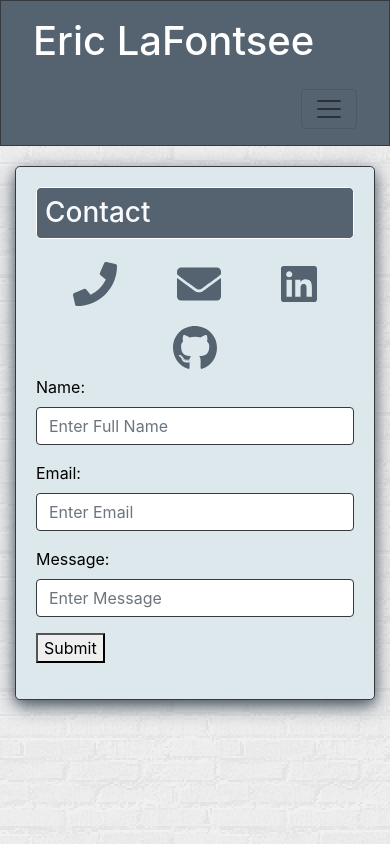
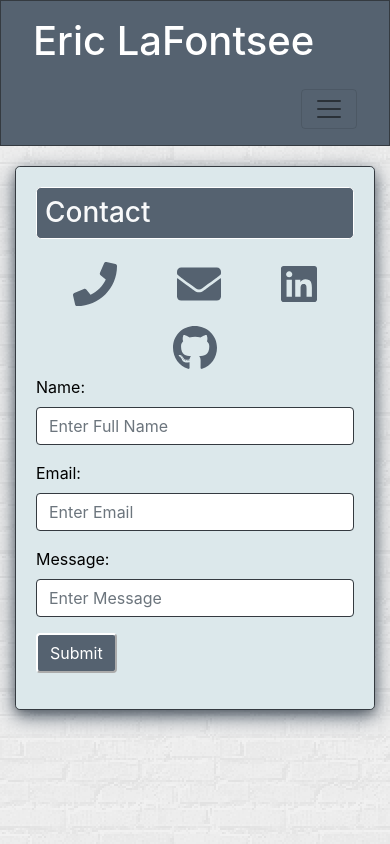
Before and after one commit to ericlafontsee/React-Portfolio, a React (Create React App) app in the folder client/: page /contact in a window 390 px wide. Shown: the top 844 px of the page. Built offline with nearby package versions, Linux system fonts and the light colour scheme.

Commit message:
made cards responsive

```diff
--- a/client/src/components/Card/style.css
+++ b/client/src/components/Card/style.css
@@ -1,4 +1,3 @@
-
 
   .card {
     padding: 5%;
--- a/client/src/pages/Contact/index.js
+++ b/client/src/pages/Contact/index.js
@@ -3,6 +3,7 @@ import Header from "../../components/Header";
 import Footer from "../../components/Footer";
 import "./style.css";
 import { FontAwesomeIcon } from "@fortawesome/react-fontawesome";
+import { Button } from "react-bootstrap";
 
 function Contact() {
   return (
@@ -22,7 +23,7 @@ function Contact() {
                     target="_blank"
                     rel="noopener noreferrer"
                   >
-                    <FontAwesomeIcon icon="phone" size="4x" className="icon"/>
+                    <FontAwesomeIcon icon="phone" size="4x" className="icon" />
                   </a>
                   <a
                     href="mailto:elafontsee@gmail.com"
@@ -86,9 +87,17 @@ function Contact() {
                       placeholder="Enter Message"
                     />
                   </div>
-                  <button type="submit" className="mb-3">
+
+                  <Button
+                    type="submit"
+                    className="mb-3"
+                    style={{
+                      background: "#556270",
+                      border: "2px outset white "
+                    }}
+                  >
                     Submit
-                  </button>
+                  </Button>
                 </form>
               </div>
             </div>
```
